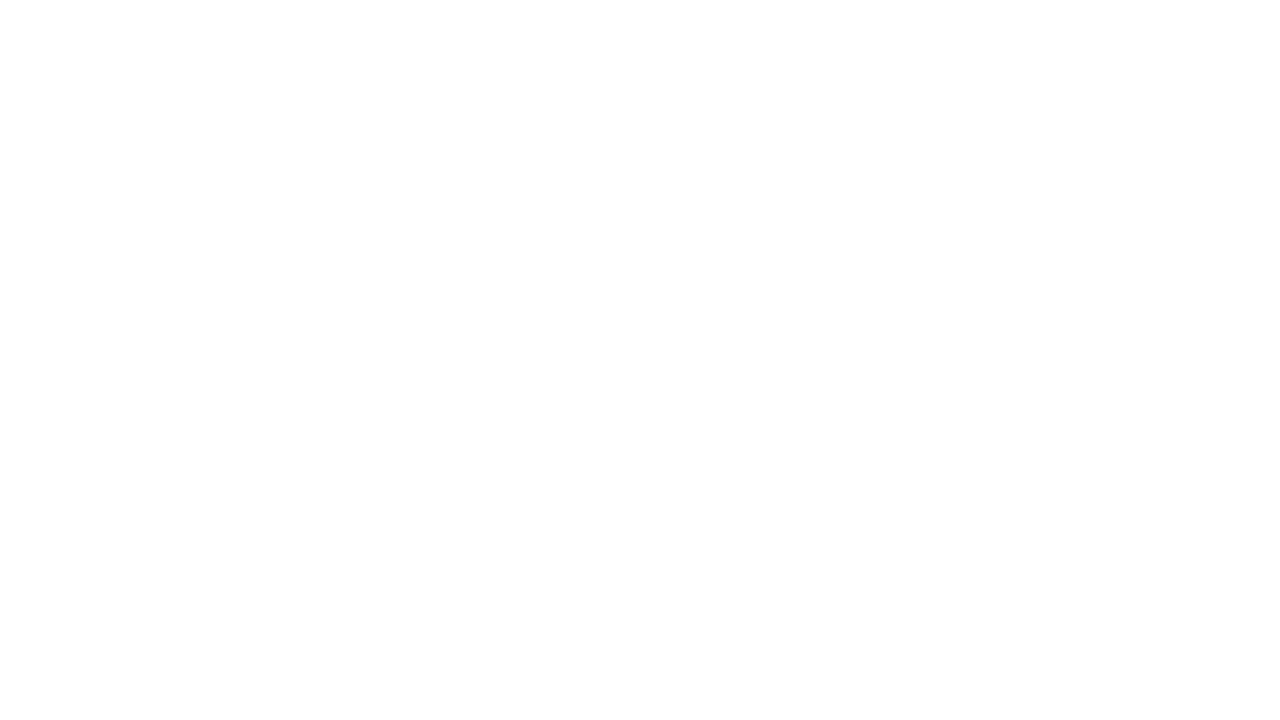
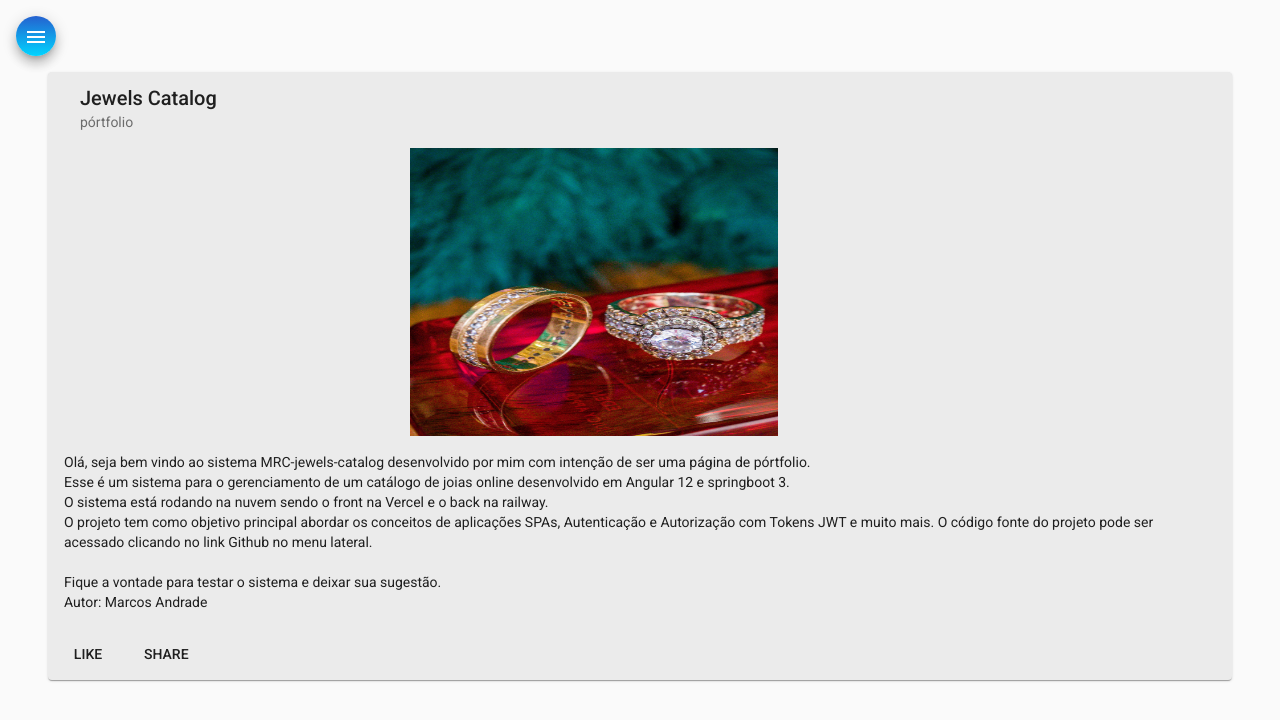
Before and after one commit to marc-andrade/MRC-jewels-catalog-frontend, an Angular app: page /home in a window 1280 px wide. Before the commit this address led to /. Shown: the top 720 px of the page. Built offline with nearby package versions, Linux system fonts and the light colour scheme.

Commit message:
Home created

```diff
--- a/src/app/app-routing.module.ts
+++ b/src/app/app-routing.module.ts
@@ -1,9 +1,12 @@
 import { NgModule } from '@angular/core';
 import { RouterModule, Routes } from '@angular/router';
+import { HomeComponent } from './components/home/home.component';
 import { NavComponent } from './components/nav/nav.component';
 
 const routes: Routes = [
-  { path: '', component: NavComponent
+  { path: '', component: NavComponent, children: [
+    {path: 'home', component: HomeComponent}
+  ]
   }
 ];
 
--- a/src/app/app.module.ts
+++ b/src/app/app.module.ts
@@ -29,11 +29,13 @@ import { MatCardModule } from '@angular/material/card';
 
 // Componentes do projeto
 import { NavComponent } from './components/nav/nav.component';
+import { HomeComponent } from './components/home/home.component';
 
 @NgModule({
   declarations: [
     AppComponent,
     NavComponent,
+    HomeComponent,
   ],
   imports: [
     BrowserModule,
--- /dev/null
+++ b/src/app/components/home/home.component.css
@@ -0,0 +1,11 @@
+.card {
+    width: 90%;
+    margin: 1rem auto;
+    background-color: rgb(235, 235, 235);
+ }
+
+ img {
+    margin-left: 30%;
+    width: 23rem;
+    height: 18rem;
+ }
--- /dev/null
+++ b/src/app/components/home/home.component.html
@@ -0,0 +1,24 @@
+<mat-card class="card">
+    <mat-card-header>
+      <mat-card-title>Jewels Catalog</mat-card-title>
+      <mat-card-subtitle>pórtfolio</mat-card-subtitle>
+    </mat-card-header>
+    <img mat-card-image src="assets/img/joias-home.jpg" alt="Photo of a Shiba Inu">
+    <mat-card-content>
+      <p>
+       Olá, seja bem vindo ao sistema MRC-jewels-catalog desenvolvido por
+        mim com intenção de ser uma página de pórtfolio.<br/>
+        Esse é um sistema para o gerenciamento de um catálogo de joias online
+        desenvolvido em Angular 12 e springboot 3.<br/>
+        O sistema está rodando na nuvem sendo o front na Vercel e o back na railway.<br />
+        O projeto tem como objetivo principal abordar os conceitos de aplicações SPAs, Autenticação e Autorização com
+        Tokens JWT e muito mais. O código fonte do projeto pode ser acessado clicando no link Github no menu lateral.
+        <br /><br /> Fique a vontade para testar o sistema e deixar sua sugestão.
+        <br /> Autor: Marcos Andrade
+      </p>
+    </mat-card-content>
+    <mat-card-actions>
+      <button mat-button>LIKE</button>
+      <button mat-button>SHARE</button>
+    </mat-card-actions>
+  </mat-card>
--- /dev/null
+++ b/src/app/components/home/home.component.ts
@@ -0,0 +1,15 @@
+import { Component, OnInit } from '@angular/core';
+
+@Component({
+  selector: 'app-home',
+  templateUrl: './home.component.html',
+  styleUrls: ['./home.component.css']
+})
+export class HomeComponent implements OnInit {
+
+  constructor() { }
+
+  ngOnInit(): void {
+  }
+
+}
--- a/src/app/components/nav/nav.component.html
+++ b/src/app/components/nav/nav.component.html
@@ -1,7 +1,7 @@
 <mat-drawer-container class="container" autosize>
     <mat-drawer #drawer class="sidenav" mode="side">
       <mat-nav-list class="nav-list">
-        <a mat-list-item routerLink="/">
+        <a mat-list-item routerLink="home">
             <i class="material-icons">home</i>
             Home
         </a>
@@ -24,6 +24,7 @@
       <button class="menu mat-elevation-z8" (click)="drawer.toggle()" mat-icon-button>
         <mat-icon>menu</mat-icon>
       </button>
+      <router-outlet></router-outlet>
     </div>
 
   </mat-drawer-container>
--- a/src/app/components/nav/nav.component.ts
+++ b/src/app/components/nav/nav.component.ts
@@ -1,4 +1,5 @@
 import { Component, OnInit } from '@angular/core';
+import { Router } from '@angular/router';
 
 @Component({
   selector: 'app-nav',
@@ -7,9 +8,10 @@ import { Component, OnInit } from '@angular/core';
 })
 export class NavComponent implements OnInit {
 
-  constructor() { }
+  constructor(private router: Router) { }
 
   ngOnInit(): void {
+    this.router.navigate(['home'])
   }
 
 }
```
Also changed, not shown: src/app/components/nav/nav.component.css (+4 -4 lines), src/assets/img/joias-home.jpg (added).
